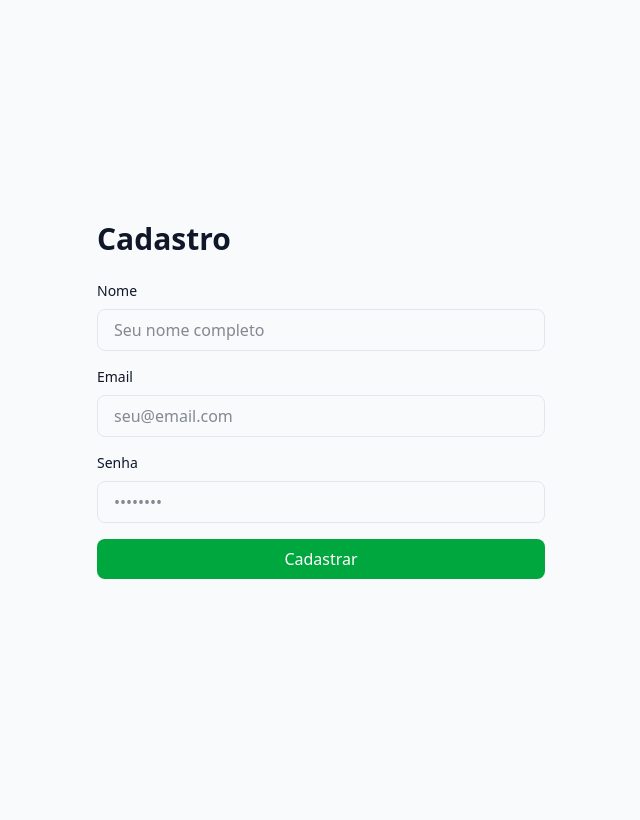
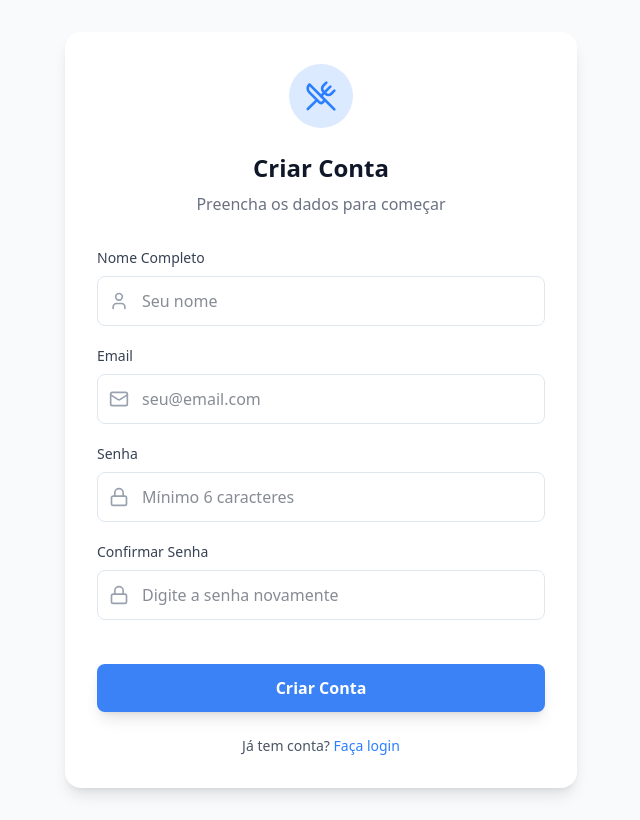
Before and after one commit to codemathsz/book-now-app, a React (Vite) app: page /register in a window 1280 px wide. Shown: the whole page, without its empty margins (319-959 px from the left). Built offline with nearby package versions, Linux system fonts and the light colour scheme.

Commit message:
feat: register screen

```diff
--- a/src/pages/Register/index.tsx
+++ b/src/pages/Register/index.tsx
@@ -1,40 +1,77 @@
+import { User, Mail, Lock, UtensilsCrossed } from 'lucide-react';
+import { Link } from 'react-router-dom';
+import { Button } from '../../components/Button';
+import { Input } from '../../components/Input';
+
 function Register() {
+  const handleSubmit = (e: React.FormEvent) => {
+    e.preventDefault();
+  };
+
   return (
-    <div className="min-h-screen flex items-center justify-center">
-      <div className="w-full max-w-md">
-        <h1 className="text-3xl font-bold mb-6">Cadastro</h1>
-        <form className="space-y-4">
-          <div>
-            <label className="block text-sm font-medium mb-2">Nome</label>
-            <input
+    <div className="min-h-screen flex items-center justify-center bg-gray-50">
+      <div className="w-full max-w-xl sm:p-8 p-2">
+        <div className="bg-white rounded-2xl shadow-lg p-8">
+          <div className="flex justify-center mb-6">
+            <div className="w-16 h-16 bg-blue-100 rounded-full flex items-center justify-center">
+              <UtensilsCrossed className="w-8 h-8 text-blue-500" />
+            </div>
+          </div>
+
+          <h1 className="text-2xl font-bold text-center mb-2">
+            Criar Conta
+          </h1>
+          <p className="text-center text-gray-500 mb-8">
+            Preencha os dados para começar
+          </p>
+
+          <form onSubmit={handleSubmit} className="space-y-5">
+            <Input
+              label="Nome Completo"
               type="text"
-              className="w-full px-4 py-2 border rounded-lg"
-              placeholder="Seu nome completo"
+              placeholder="Seu nome"
+              icon={<User className="w-5 h-5" />}
+              required
             />
-          </div>
-          <div>
-            <label className="block text-sm font-medium mb-2">Email</label>
-            <input
+
+            <Input
+              label="Email"
               type="email"
-              className="w-full px-4 py-2 border rounded-lg"
               placeholder="seu@email.com"
+              icon={<Mail className="w-5 h-5" />}
+              required
             />
-          </div>
-          <div>
-            <label className="block text-sm font-medium mb-2">Senha</label>
-            <input
+
+            <Input
+              label="Senha"
               type="password"
-              className="w-full px-4 py-2 border rounded-lg"
-              placeholder="••••••••"
+              placeholder="Mínimo 6 caracteres"
+              icon={<Lock className="w-5 h-5" />}
+              required
+              minLength={6}
             />
-          </div>
-          <button
-            type="submit"
-            className="w-full bg-green-600 text-white py-2 rounded-lg hover:bg-green-700"
-          >
-            Cadastrar
-          </button>
-        </form>
+
+            <Input
+              label="Confirmar Senha"
+              type="password"
+              placeholder="Digite a senha novamente"
+              icon={<Lock className="w-5 h-5" />}
+              required
+              minLength={6}
+            />
+
+            <Button type="submit" className="w-full mt-6">
+              Criar Conta
+            </Button>
+          </form>
+
+          <p className="text-center text-sm text-gray-600 mt-6">
+            Já tem conta?{' '}
+            <Link to="/login" className="text-blue-500 font-medium hover:underline">
+              Faça login
+            </Link>
+          </p>
+        </div>
       </div>
     </div>
   );
```
